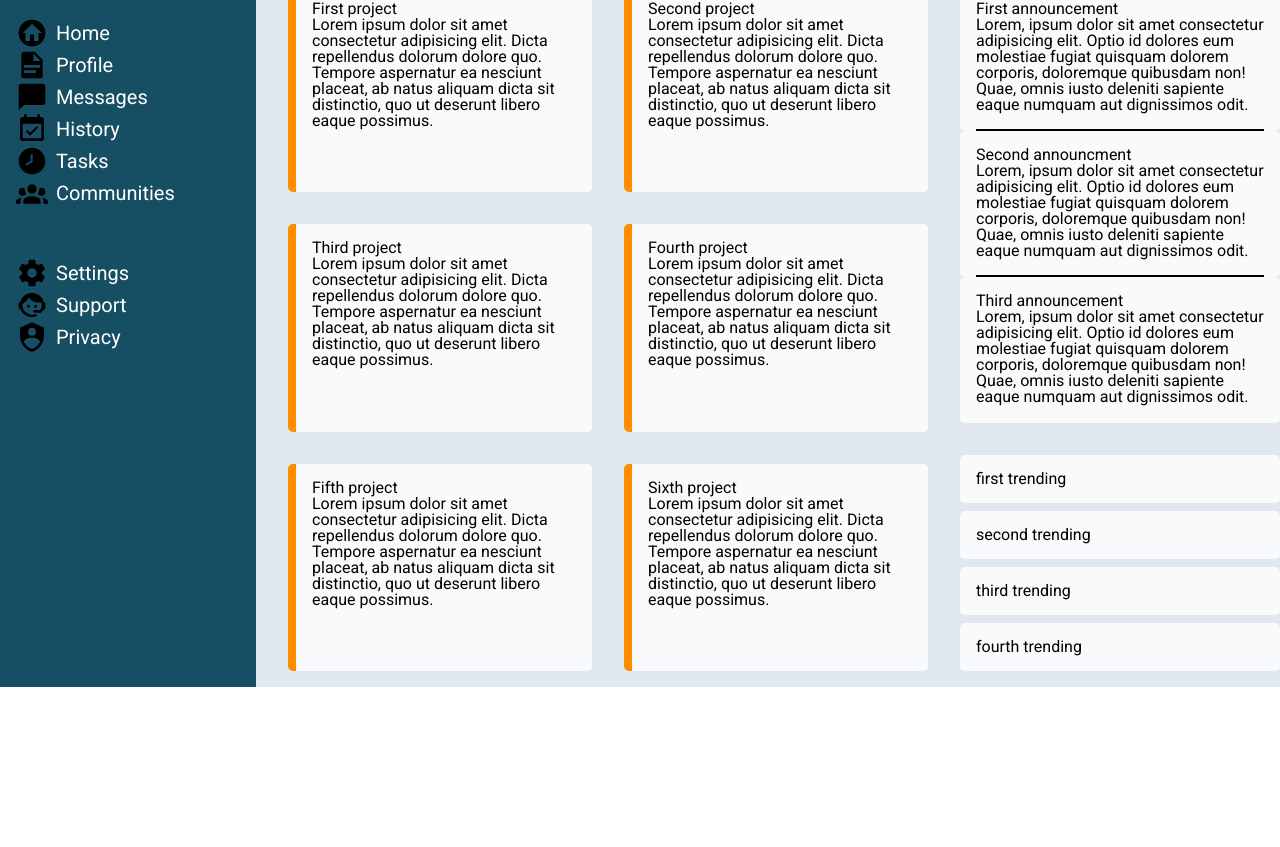
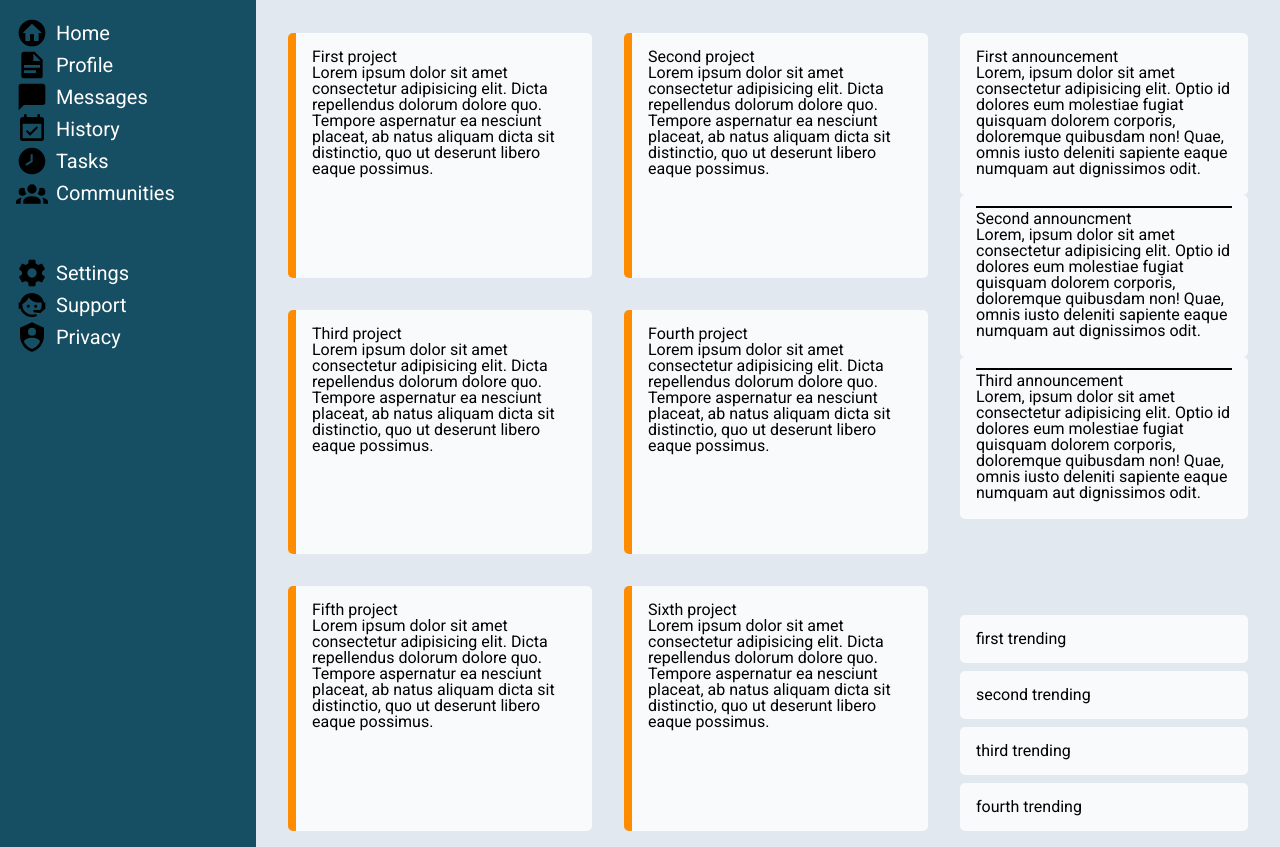
Before and after one commit to dotocan1/admin-dashboard, a plain HTML site: page index.html in a window 1280 px wide. Shown: the part 47-894 px from the top of the page. Before the commit the page ends 800 px from the top, so only its background shows below. Drawn offline with Linux system fonts and the light colour scheme.

```diff
--- a/styles.css
+++ b/styles.css
@@ -1,6 +1,12 @@
 body {
     font-family: 'Roboto', sans-serif;
 }
+
+html,
+body {
+    height: 100%;
+}
+
 
 #main-grid-container {
     display: grid;
@@ -8,18 +14,19 @@ body {
         "header sidebar main-content";
     /* border: 1px solid black; */
     grid-template-columns: 1fr 3fr 1fr;
-    grid-template-rows: auto;
+    height: 100vh;
 }
 
 #header {
     grid-column-start: 2;
     grid-column-end: 4;
     grid-row-start: 1;
-    grid-row-end: 3;
+    grid-row-end: 2;
 }
 
 #header-container {
     margin-left: 2rem;
+    margin-right: 2rem;
 }
 
 #sidebar {
@@ -53,6 +60,7 @@ body {
     background-color: #e2e8f0;
     padding-top: 1rem;
     padding-bottom: 1rem;
+    grid-row: 2 /4;
 }
 
 #main-container {
@@ -63,6 +71,8 @@ body {
     grid-template-rows: 1fr auto;
     grid-gap: 2rem;
     background-color: #e2e8f0;
+    padding-top: 3rem;
+    height: 90%;
 }
 
 #announcements-blocks {
@@ -82,12 +92,13 @@ body {
     background-color: #f8fafc;
     border-radius: 5px;
     padding: 1rem;
+    margin-right: 2rem;
 }
 
 .announcement-border {
     border: 1px solid black;
     position: relative;
-    top: 1rem;
+    top: 1.8rem;
 }
 
 #your-projects-blocks {
@@ -96,14 +107,14 @@ body {
     /* border: 1px solid black; */
     grid-template-areas:
         "your-project-item your-project-item";
-    grid-template-columns: repeat(2, 1fr);
-    grid-template-rows: repeat(3, 1fr);
+    grid-template-columns: repeat(2, 2fr);
+    grid-template-rows: repeat(3, 2fr);
     grid-gap: 2rem;
     background-color: #e2e8f0;
     grid-column-start: 1;
     grid-column-end: 3;
     grid-row-start: 1;
-    grid-row-end: 3;
+    grid-row-end: 5;
 }
 
 #your-projects-blocks>* {
@@ -124,6 +135,8 @@ body {
     grid-gap: 0.5rem;
     grid-column-start: 3;
     grid-column-end: 3;
+    margin-right: 2rem;
+    grid-row-end: 5;
 }
 
 #trending-blocks>* {
```
